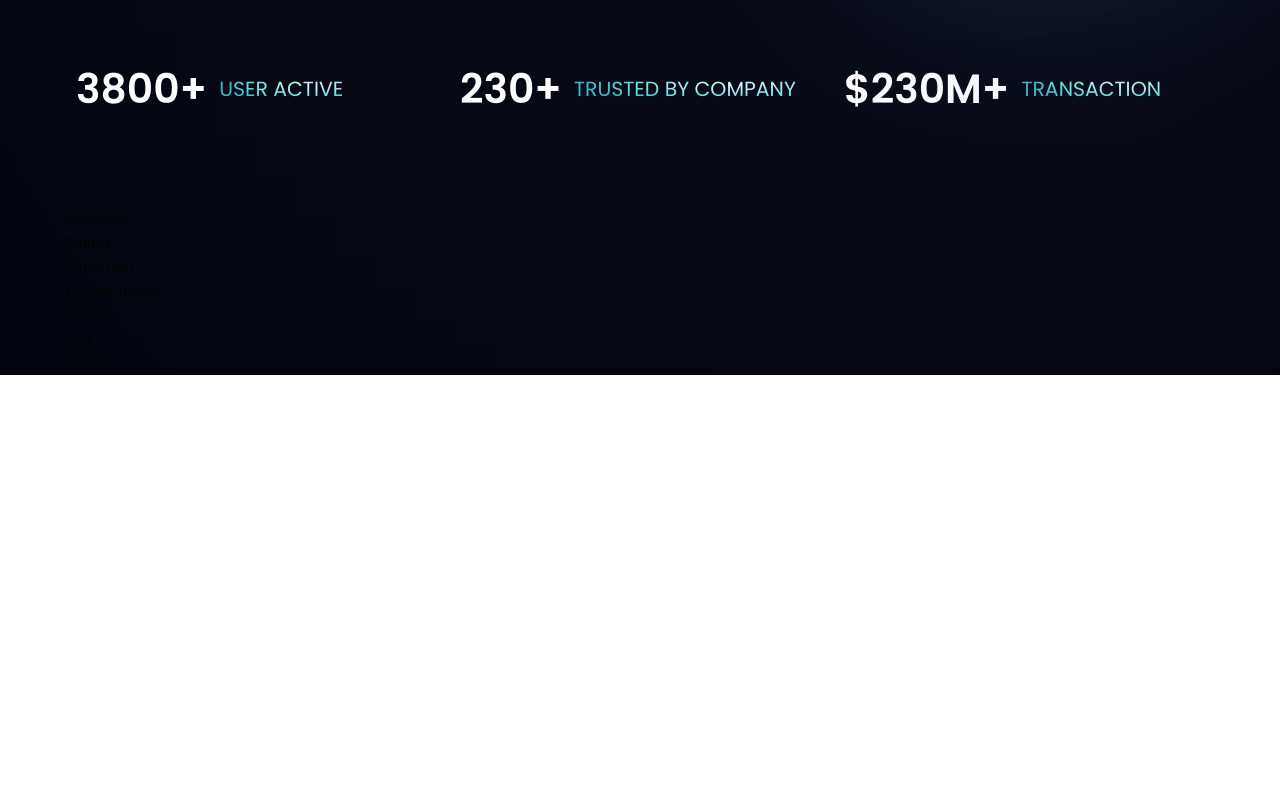
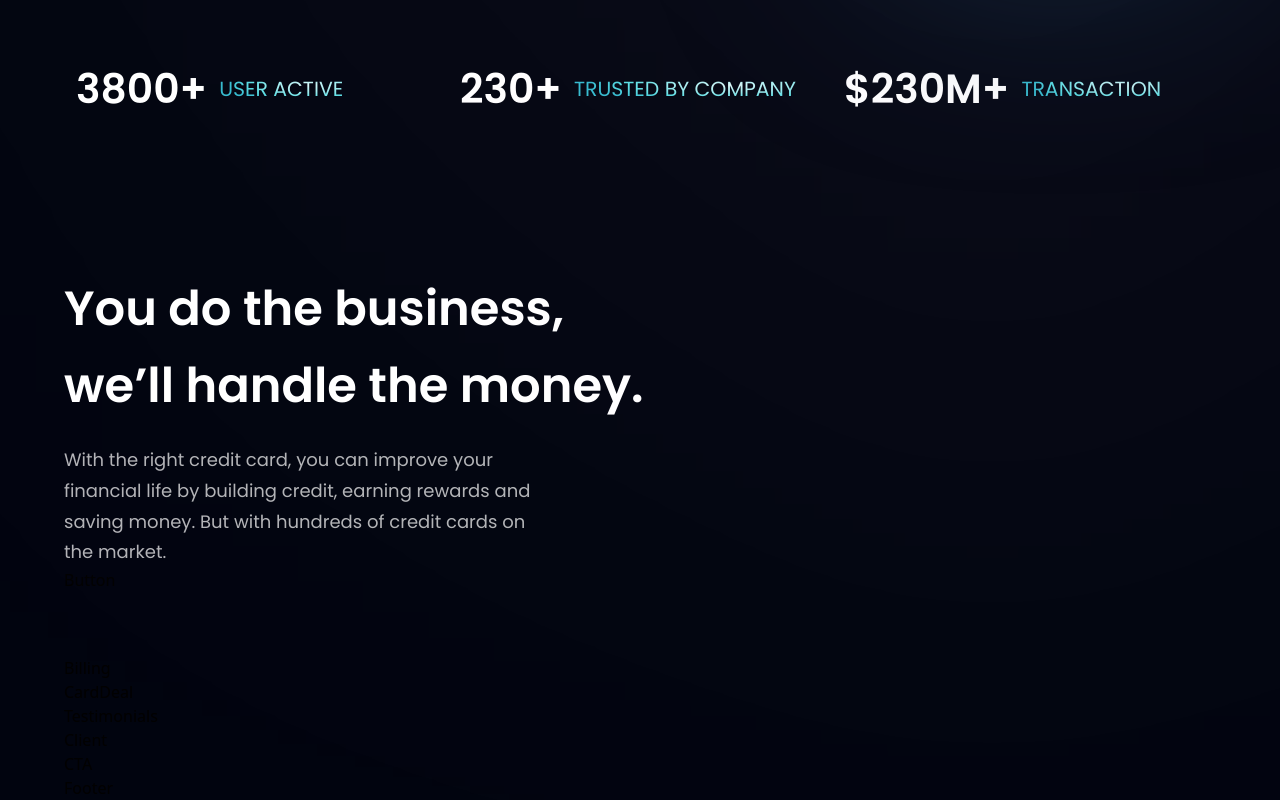
Before and after one commit to BalogunVictor/hooBank, a React (Vite) app: page / in a window 1280 px wide. Shown: the part 738-1538 px from the top of the page. Before the commit the page ends 1113 px from the top, so only its background shows below. Built offline with nearby package versions, Linux system fonts and the light colour scheme.

Commit message:
added Business component

```diff
--- a/src/components/Business.jsx
+++ b/src/components/Business.jsx
@@ -1,8 +1,25 @@
-import React from 'react'
+import { features } from '../constants';
+import styles, { layout } from '../style';
+import Button from './Button';
 
 const Business = () => {
   return (
-    <div>Business</div>
+    <section id="features" className={layout.section}>
+    <div className={layout.sectionInfo}>
+      <h2 className={styles.heading2}>
+      You do the business, <br className="sm:block hidden" /> we’ll handle
+        the money.
+      </h2>
+      <p className={`${styles.paragraph} max-w-[470px] mt-5`}>
+      With the right credit card, you can improve your financial life by
+      building credit, earning rewards and saving money. But with hundreds
+      of credit cards on the market.
+    </p>
+
+    <Button styles={`mt-10`} />
+
+    </div>
+    </section>
   )
 }
 
```
